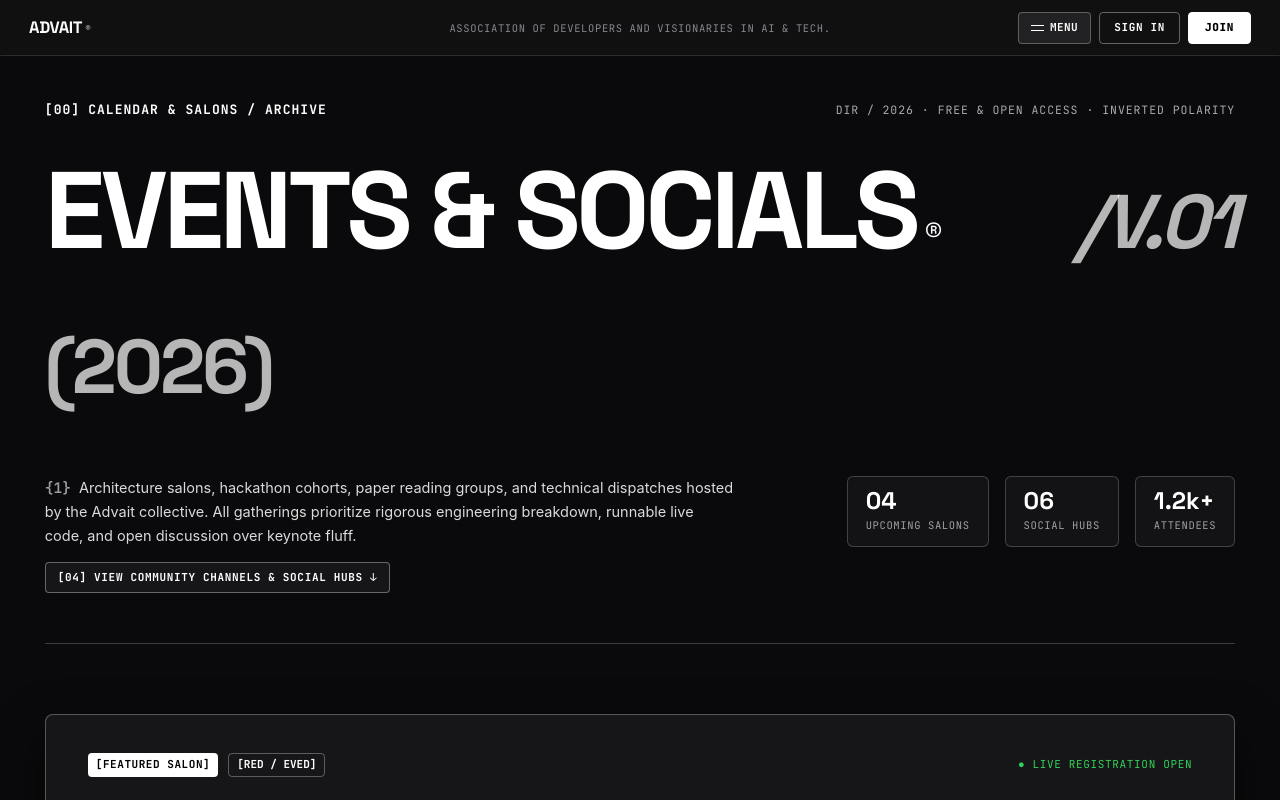
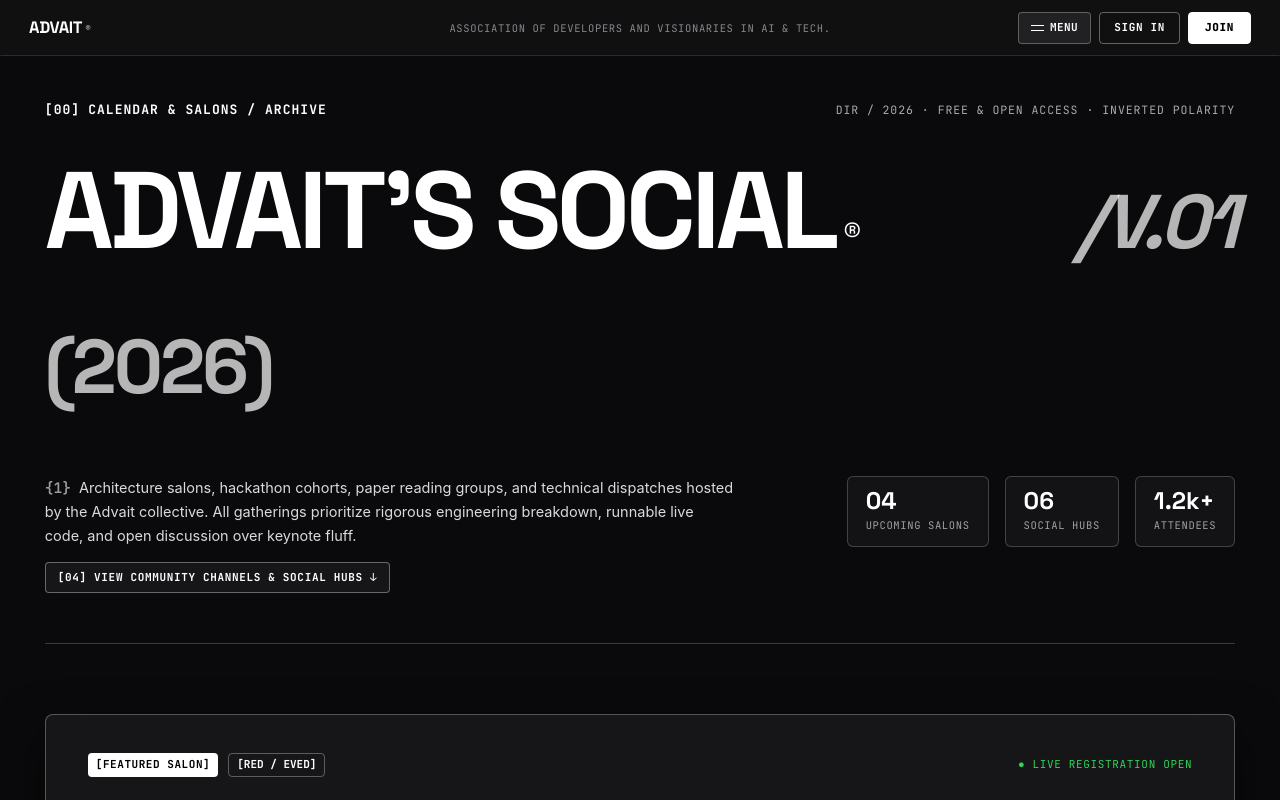
Before and after one commit to bloodxsr/advait-website, a Next.js app: page /events in a window 1280 px wide. Shown: the top 800 px of the page. Built offline with nearby package versions, Linux system fonts and the light colour scheme.

Commit message:
feat: rename Events & Socials to Advait's Social across header, hero, footer, page loader, and page title

```diff
--- a/app/events/page.tsx
+++ b/app/events/page.tsx
@@ -243,7 +243,7 @@ export default function EventsPage() {
 
           <div className={styles.titleRow}>
             <div className={styles.titleWrap}>
-              <h1 className={styles.title}>EVENTS &amp; SOCIALS</h1>
+              <h1 className={styles.title}>ADVAIT&apos;S SOCIAL</h1>
               <span className={styles.registered}>®</span>
             </div>
             <span className={styles.versionTag}>/V.01</span>
--- a/components/ArchitecturalHero.tsx
+++ b/components/ArchitecturalHero.tsx
@@ -126,7 +126,7 @@ export function ArchitecturalHero() {
               <span className={styles.dirNum}>[4]</span> Stewardship &amp; team roster ↗
             </Link>
             <Link href="/events" className={styles.dirItem}>
-              <span className={styles.dirNum}>[5]</span> Salons, events &amp; socials ↗
+              <span className={styles.dirNum}>[5]</span> Advait&apos;s social ↗
             </Link>
             <Link href="/hall-of-flames" className={styles.dirItem}>
               <span className={styles.dirNum}>[6]</span> Hall of flames selected work ↗
--- a/components/Footer.tsx
+++ b/components/Footer.tsx
@@ -86,7 +86,7 @@ export function Footer() {
             </div>
             <nav className={styles.linkList} aria-label="Community links">
               <Link className={styles.navLink} href="/events">
-                <span>Events &amp; Socials</span>
+                <span>Advait&apos;s Social</span>
                 <span className={styles.linkArrow}>↗</span>
               </Link>
               <Link className={styles.navLink} href="/login?mode=signin">
--- a/components/Header.tsx
+++ b/components/Header.tsx
@@ -10,7 +10,7 @@ const publicLinks = [
   { href: "/hall-of-builders", label: "Hall of Builders", tag: "Leaderboard", num: "02" },
   { href: "/team", label: "Meet our Team", tag: "Stewardship", num: "03" },
   { href: "/hall-of-flames", label: "Hall of Flames", tag: "Archive", num: "04" },
-  { href: "/events", label: "Events & Socials", tag: "Salons & Network", num: "05" },
+  { href: "/events", label: "Advait's Social", tag: "Salons & Network", num: "05" },
   { href: "/resources", label: "Resources", tag: "Library", num: "06" },
 ];
 
@@ -19,7 +19,7 @@ const allLinks = [
   { href: "/hall-of-builders", label: "Hall of Builders", tag: "Leaderboard", num: "02" },
   { href: "/team", label: "Meet our Team", tag: "Stewardship", num: "03" },
   { href: "/hall-of-flames", label: "Hall of Flames", tag: "Archive", num: "04" },
-  { href: "/events", label: "Events & Socials", tag: "Salons & Network", num: "05" },
+  { href: "/events", label: "Advait's Social", tag: "Salons & Network", num: "05" },
   { href: "/resources", label: "Resources", tag: "Library", num: "06" },
   { href: "/dashboard", label: "Dashboard", tag: "Personal", num: "07" },
   { href: "/admin", label: "Admin Portal", tag: "Admin", num: "08" },
--- a/components/PageLoader.tsx
+++ b/components/PageLoader.tsx
@@ -35,8 +35,8 @@ const ROUTE_DIRECTORY: Record<
   },
   "/events": {
     num: "05",
-    title: "SALONS & COMMUNITY",
-    tag: "GATHERINGS & NETWORK",
+    title: "ADVAIT'S SOCIAL",
+    tag: "SALONS, GATHERINGS & NETWORK",
   },
   "/resources": {
     num: "06",
```
